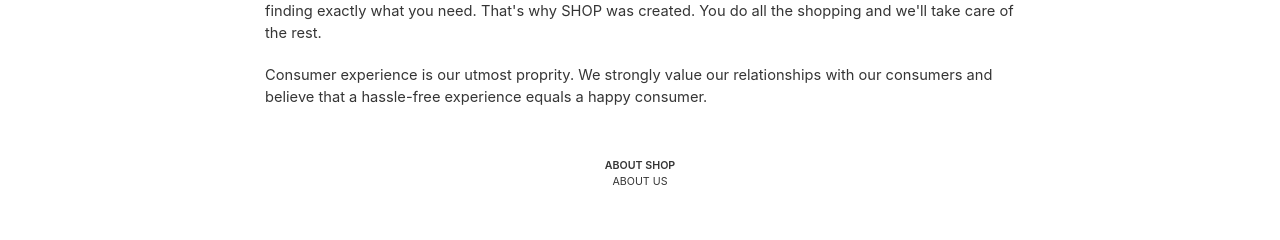
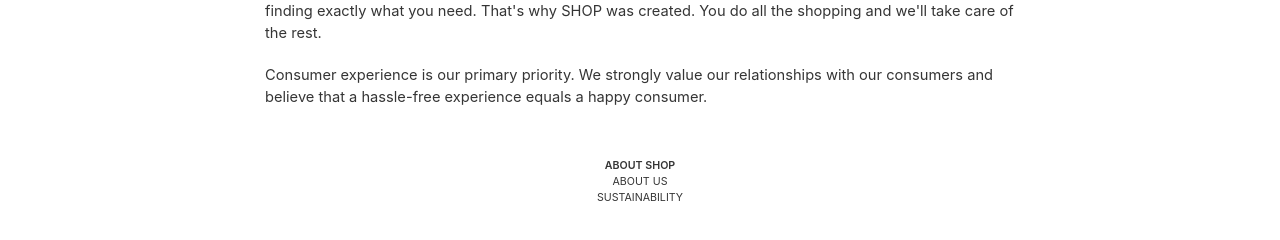
Before and after one commit to mercedechen/capstone, a React (Vite) app: page /about in a window 1280 px wide. Shown: the part 336-576 px from the top of the page. Built offline with nearby package versions, Linux system fonts and the light colour scheme.

Commit message:
Update boring pseudo-legal stuff

```diff
--- a/src/App.css
+++ b/src/App.css
@@ -264,13 +264,13 @@
 .container {
   display: flex;
   text-align: left;
+  margin: 50px;
 }
 
 .account, .orders {
   flex-direction: column;
   border: 1px solid #D9D9D9;
   padding: 25px;
-  margin: 50px auto;
 }
 
 .account {
@@ -370,23 +370,23 @@
 
 /* Footer */
 
-.external-links {
+.additional-links {
   display: flex;
   flex-direction: column;
   text-transform: uppercase;
   font-size: 8pt;
 }
 
-.external-links h4 {
+.additional-links h4 {
   font-weight: 600;
 }
 
-.about {
+.company {
   margin: 50px auto;
   text-align: left;
   width: 750px;
 }
 
-.legal {
+.info {
   margin: 20px 0;
 }
--- a/src/App.jsx
+++ b/src/App.jsx
@@ -18,6 +18,7 @@
 import Checkout from './components/Checkout.jsx';
 import Footer from './components/Footer.jsx';
 import About from './components/About.jsx';
+import Sustainability from './components/Sustainability.jsx';
 
 function App() {
 
@@ -114,6 +115,11 @@
             path="/about"
             element={<About/>}
           />
+
+          <Route
+            path="/sustainability"
+            element={<Sustainability/>}
+          />
         </Routes>
 
         <Footer/>
--- a/src/components/About.jsx
+++ b/src/components/About.jsx
@@ -1,17 +1,17 @@
 function About(){
   return (
-    <div className="about">
+    <div className="company">
       <h3>About SHOP</h3>
-      <p className="legal">
+      <p className="info">
         SHOP was founded in 2023 by a developer with a mission to tackle consumer frustration by creating a platform where everyone has access to shop to their hearts' content, all in one place.
       </p>
 
-      <p className="legal">
+      <p className="info">
         We understand that it becomes overwhelming with all the available platforms out there and difficulty in finding exactly what you need. That's why SHOP was created. You do all the shopping and we'll take care of the rest.
       </p>
 
-      <p className="legal">
-        Consumer experience is our utmost proprity. We strongly value our relationships with our consumers and believe that a hassle-free experience equals a happy consumer.
+      <p className="info">
+        Consumer experience is our primary priority. We strongly value our relationships with our consumers and believe that a hassle-free experience equals a happy consumer.
       </p>
     </div>
   )
--- a/src/components/Footer.jsx
+++ b/src/components/Footer.jsx
@@ -6,12 +6,15 @@
 
 function Footer(){
   return (
-    <div className="external-links">
+    <div className="additional-links">
       <h4>About SHOP</h4>
       <div>
         <Link to="/about">About Us</Link>
       </div>
-      {/* <p>Sustainability</p> */}
+      <div>
+        <Link to="/sustainability">Sustainability</Link>
+      </div>
+
       {/* <p>Press Room</p> */}
     </div>
   )
--- a/src/components/Navigation.jsx
+++ b/src/components/Navigation.jsx
@@ -31,6 +31,9 @@
               <img src={logo}/>
             </NavLink>
           </div>
+          <NavLink to="/account">
+            Account
+          </NavLink>
           <a onClick={logoutUser}>
             Logout
           </a>
--- /dev/null
+++ b/src/components/Sustainability.jsx
@@ -0,0 +1,12 @@
+function Sustainability(){
+  return (
+    <div className="company">
+      <h3>Sustainability</h3>
+      <p className="info">Our choices heavily impact the environment around us and its habitats. As a company, we are conscious of our actions and do our part in protecting our home.</p>
+
+      <p className="info">In order to reduce our environmental footprint and carbon emissions, our vehicles are the first in our generation to be equipped with advanced technologies where our engines run completely on water. Our mission and efforts does not stop there, as we can always continue to do better.</p>
+    </div>
+  )
+}
+
+export default Sustainability;
```
